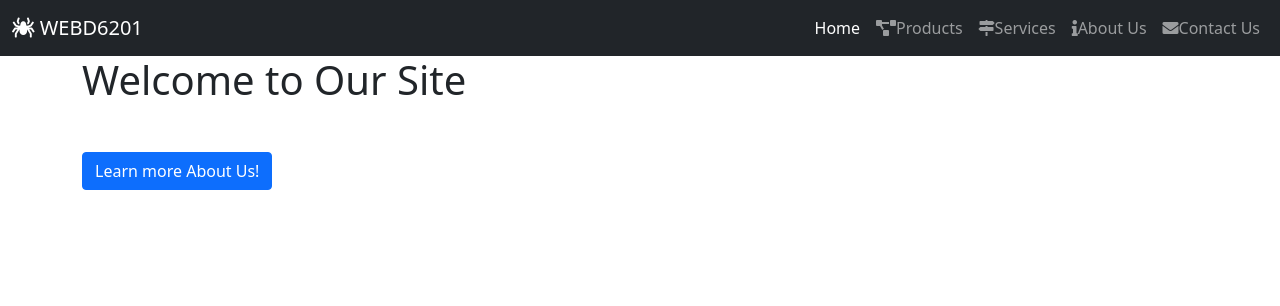
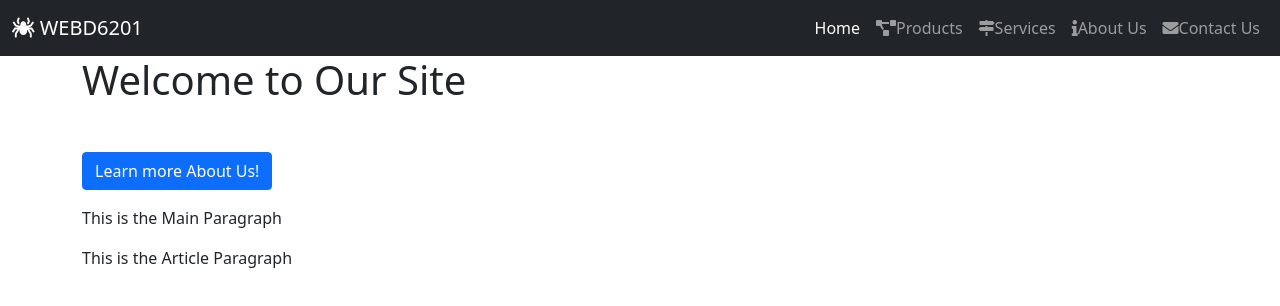
Before and after one commit to soumyann/soumyann1.github.io, a website: page index.html in a window 1280 px wide. Drawn offline with nearby package versions, Linux system fonts and the light colour scheme.

Commit message:
final commit

```diff
--- a/Scripts/app.js
+++ b/Scripts/app.js
@@ -8,11 +8,47 @@
         let AboutUsButton = document.getElementById("AboutUsButton");
         AboutUsButton.addEventListener("click", function()
         {
+            //redirect to about page
             location.href = "about.html";
 
-        })
+        });
+
+        // Step 1 get a reference to an entry point(s) (insertion point/)
+        let MainContent = document.getElementsByTagName("main")[0];
+        let DocumentBody = document.body;
+
+        // Step 2 create an element to insert
+        let MainParagraph = document.createElement("p");
+        let Article=document.createElement("article");
+        let ArticleParagraph=`<p id="ArticleParagraph" class="mt-3">This is the Article Paragraph`;
+
+        // Step 3 configure new element
+        MainParagraph.setAttribute("id", "MainParagraph");
+        MainParagraph.setAttribute("class", "mt-3");
+        let FirstString = "This is";
+        let SecondString = `${FirstString} the Main Paragraph`;
+        MainParagraph.textContent = SecondString;
+        Article.setAttribute("class", "container");
+
+        // Step 4 add/insert new element
+        // exaple of insert after (append)
+        MainContent.appendChild(MainParagraph);
+        Article.innerHTML=ArticleParagraph;
+        DocumentBody.appendChild(Article);
+        // DocumentBody.innerHTML = `
+        // <div class="container">
+        // <h1 class="display-1">Hello, World!</h1>
+        // <p clas="mt-5">and...whato do you think of this!</p>
+        // </div>
+        // `;
+        //example of insert before
+        //MainContent.before(MainParagraph);
+        //example of deletion
+        //document.getElementById("AboutUsButton").remove();
+        //AboutUsButton.remove();
+        // ES6 and HTML5
     }
-
+/*
     function DisplayProductsPage()
     {
 
@@ -28,7 +64,7 @@
     function DisplayContactPage()
     {
 
-    }
+    } */
 
     // named function option
     function Start()
@@ -39,7 +75,7 @@
             case "Home":
                 DisplayHomePage();
                 break;
-            case "Our Products":
+            /* case "Our Products":
                 DisplayProductsPage();
                 break;
             case "Our Services":
@@ -50,13 +86,10 @@
                 break;
             case "Contact Us":
                 DisplayContactPage();
-                break;
+                break; */
         }
     }
-    /* let Start = function()
-    {
-        console.log("App Started");
-    } */
+
 
     window.addEventListener("load", Start);
 
--- a/index.html
+++ b/index.html
@@ -43,10 +43,10 @@
             </div>
           </nav>
     </header>
-    <div class="container">
+    <main class="container">
         <h1 class="mb-5"> Welcome to Our Site </h1>
         <button id="AboutUsButton" class="btn btn-primary">Learn more About Us!</button>
-    </div>
+    </main>
 
     <!-- Scripting Section -->
     <script src="./node_modules/jquery/dist/jquery.min.js"></script>
```
